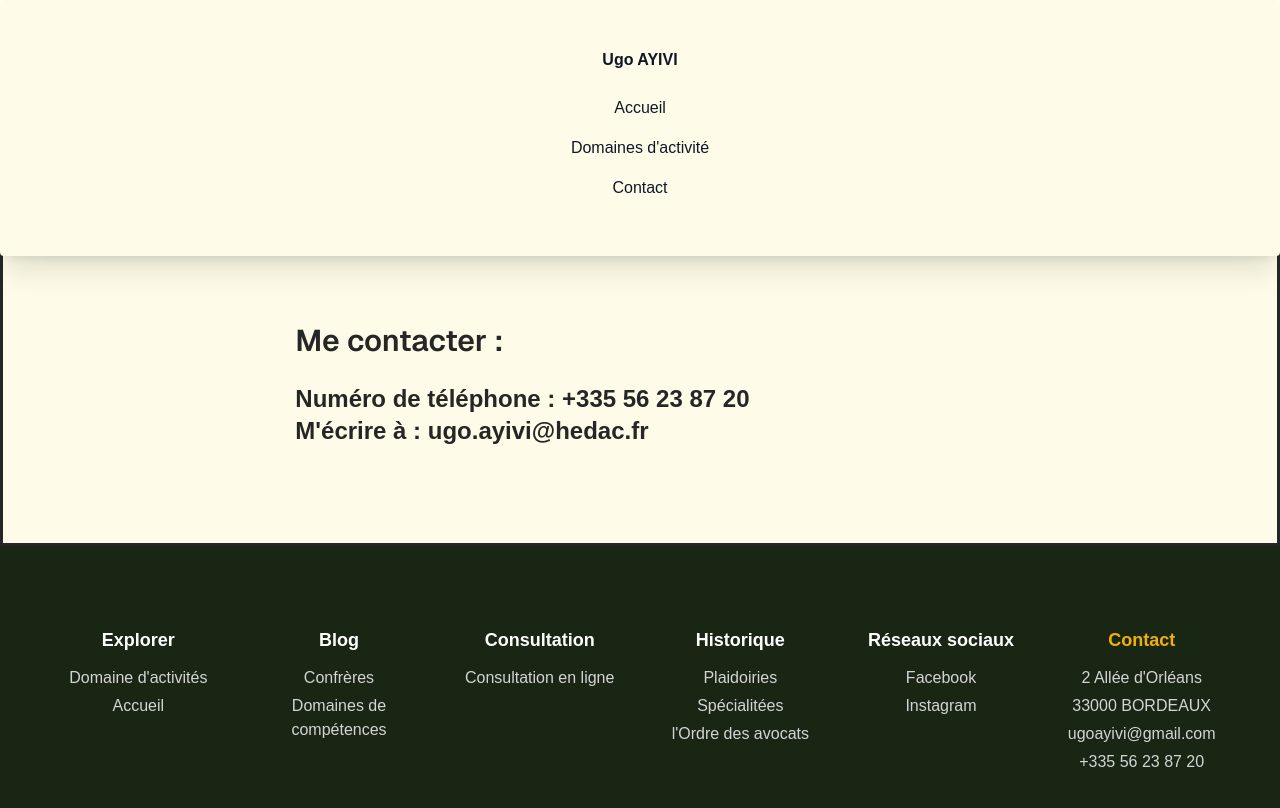
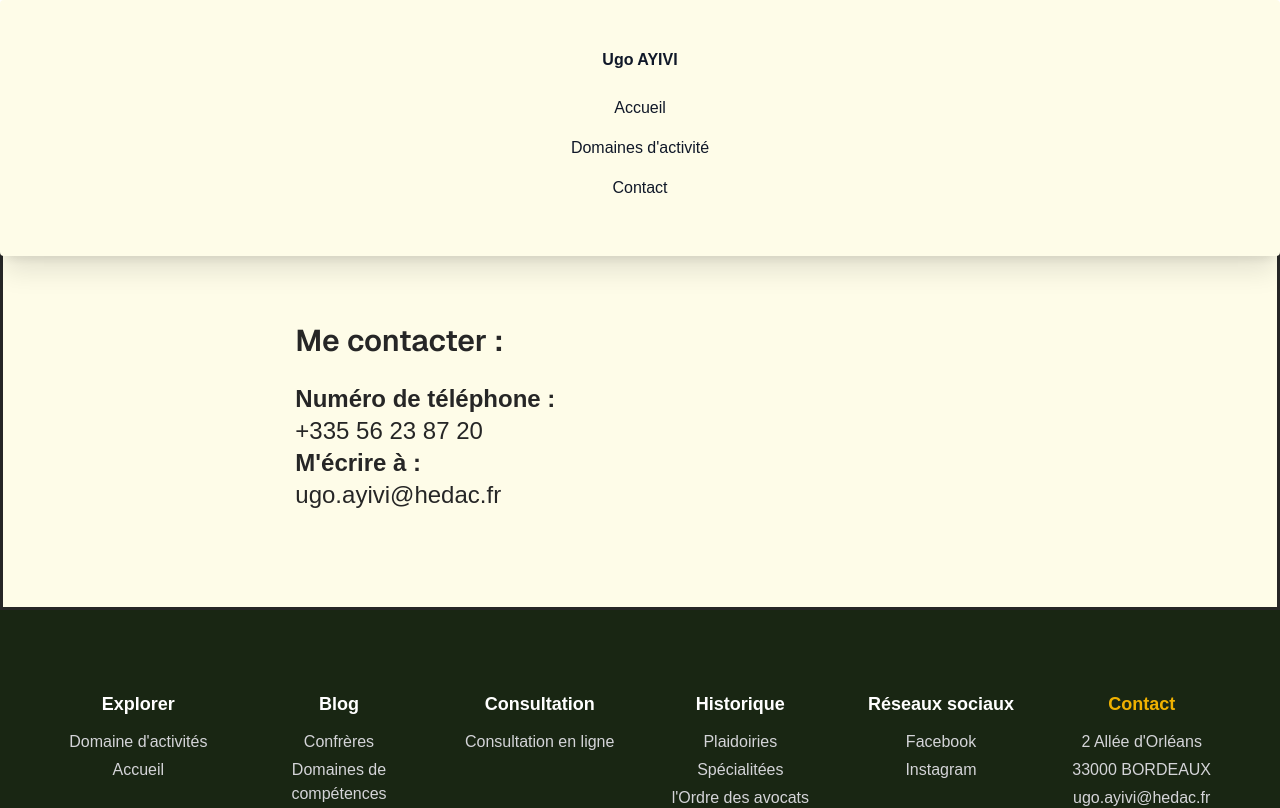
Before and after one commit to 1221139141/ugoayivi, a Next.js app: page /contact in a window 1280 px wide. Shown: the top 808 px of the page. Built offline with nearby package versions, Linux system fonts and the light colour scheme.

Commit message:
corrections bold style contact page

```diff
--- a/src/app/contact/page.jsx
+++ b/src/app/contact/page.jsx
@@ -7,20 +7,26 @@ export const metadata = {
 
 function page() {
   return (
-   <main className="mt-60">
+    <main className="mt-60">
       <div className="h-full flex justify-center bg-[#fefce8] border-3">
         <div className="w-2/3 p-20 text-justify">
           <div className="text-2xl mb-5">
             <h3 className="text-3xl font-[Geist] font-semibold mb-6 ">
-             Me contacter :
+              Me contacter :
             </h3>
           </div>
           <div className="text-2xl mb-4">
-            <h2 className="font-semibold">
-              Numéro de téléphone : +335 56 23 87 20
+            <h2>
+              <p className='font-semibold'>
+                Numéro de téléphone :
+              </p>
+              +335 56 23 87 20
             </h2>
-            <h2 className="font-semibold">
-              M'écrire à : ugo.ayivi@hedac.fr
+            <h2>
+              <p className='font-semibold'>
+                M'écrire à :
+              </p>
+              ugo.ayivi@hedac.fr
             </h2>
 
           </div>
--- a/src/components/Footer.jsx
+++ b/src/components/Footer.jsx
@@ -45,7 +45,7 @@ export default function Footer() {
       <ul className="space-y-1">
         <li className="text-zinc-300">2 Allée d&apos;Orléans</li>
         <li className="text-zinc-300">33000 BORDEAUX</li>
-        <li className="text-zinc-300">ugoayivi@gmail.com</li>
+        <li className="text-zinc-300">ugo.ayivi@hedac.fr</li>
         <li className="text-zinc-300">+335 56 23 87 20</li>
       </ul>
     </div>
```
